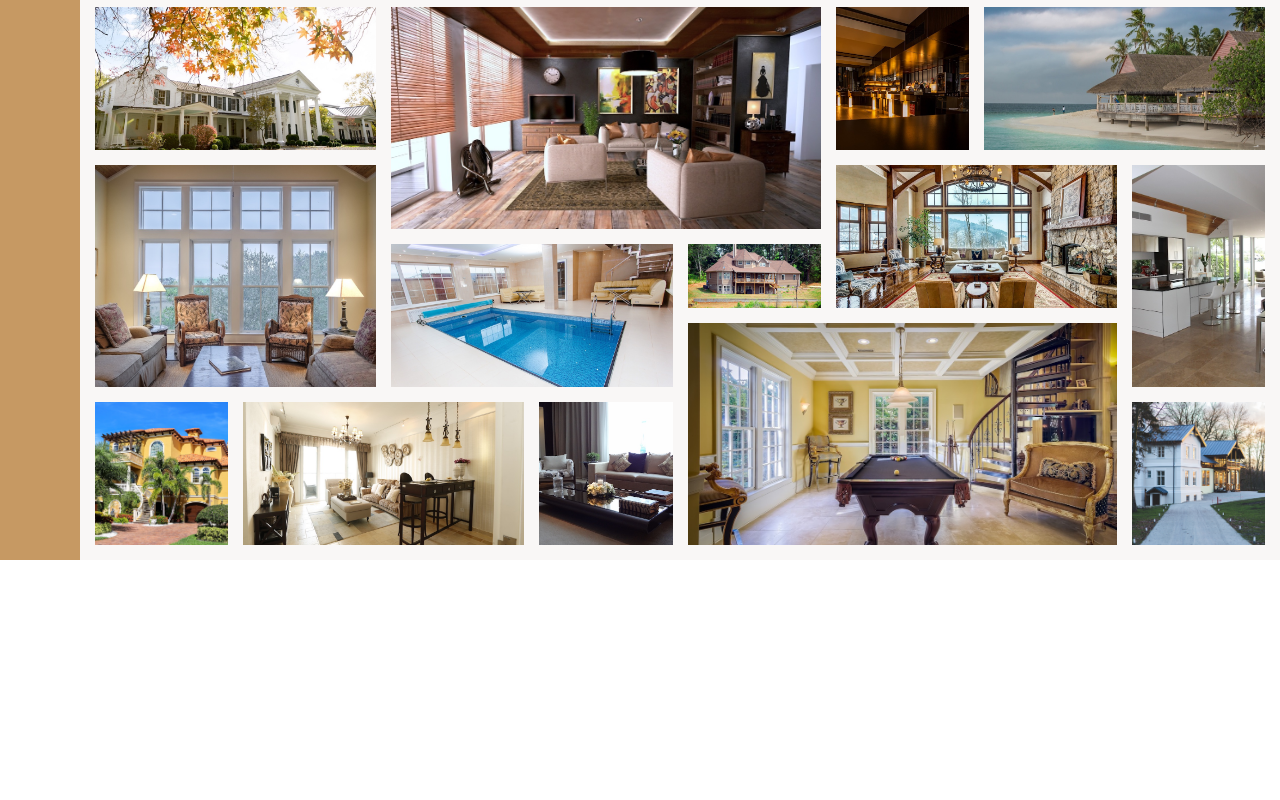
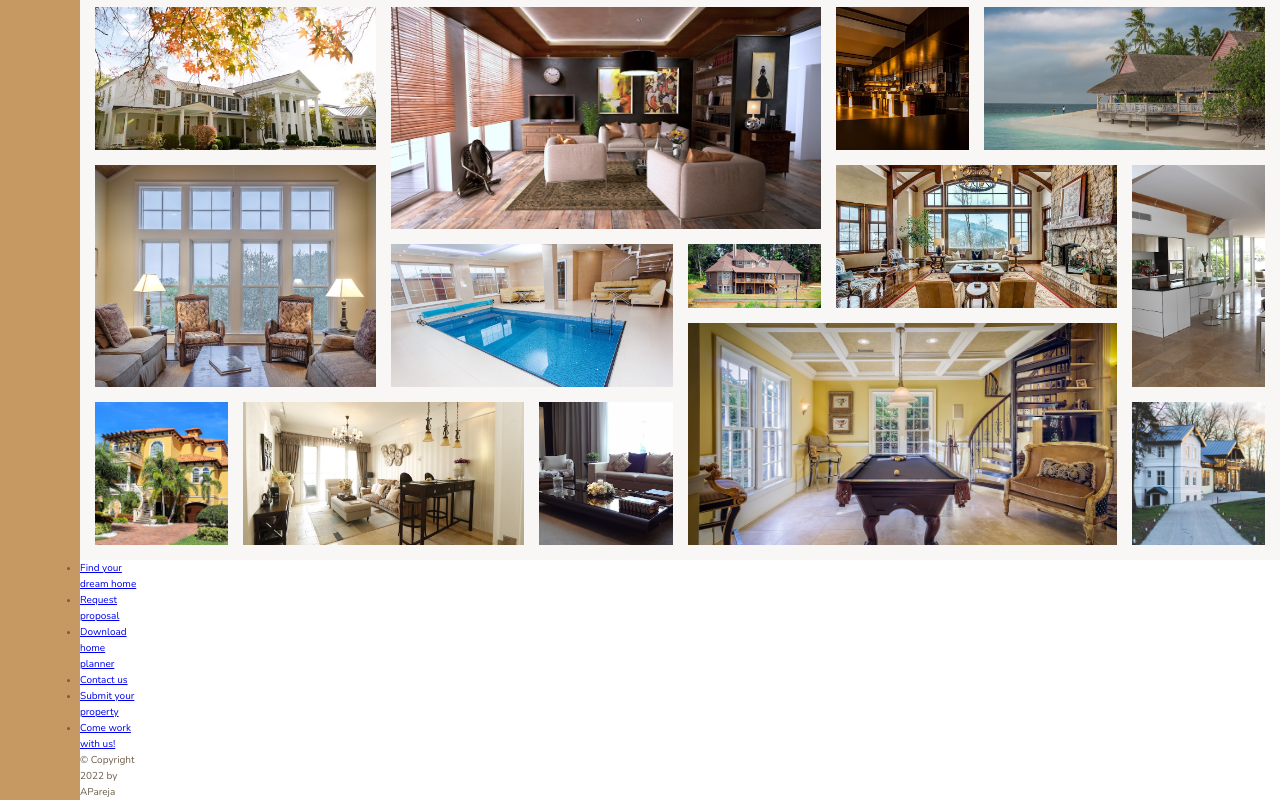
Before and after one commit to APareja12/realtorx, a website: page index.html in a window 1280 px wide. Shown: the part 3080-3880 px from the top of the page. Before the commit the page ends 3640 px from the top, so only its background shows below. Drawn offline with nearby package versions, Linux system fonts and the light colour scheme.

Commit message:
adds footer markup

```diff
--- a/index.html
+++ b/index.html
@@ -335,6 +335,20 @@
 
     </section>
 
+    <footer class="footer">
+        <ul class="nav">
+                <li class="nav__item"><a href="#" class="nav__link">Find your dream home</a></li>
+                <li class="nav__item"><a href="#" class="nav__link">Request proposal</a></li>
+                <li class="nav__item"><a href="#" class="nav__link">Download home planner</a></li>
+                <li class="nav__item"><a href="#" class="nav__link">Contact us</a></li>
+                <li class="nav__item"><a href="#" class="nav__link">Submit your property</a></li>
+                <li class="nav__item"><a href="#" class="nav__link">Come work with us!</a></li>
+        </ul>
+        <p class="copyright">
+            &copy; Copyright 2022 by APareja
+        </p>
+    </footer>
+
 
     </body>
 </html>
```
